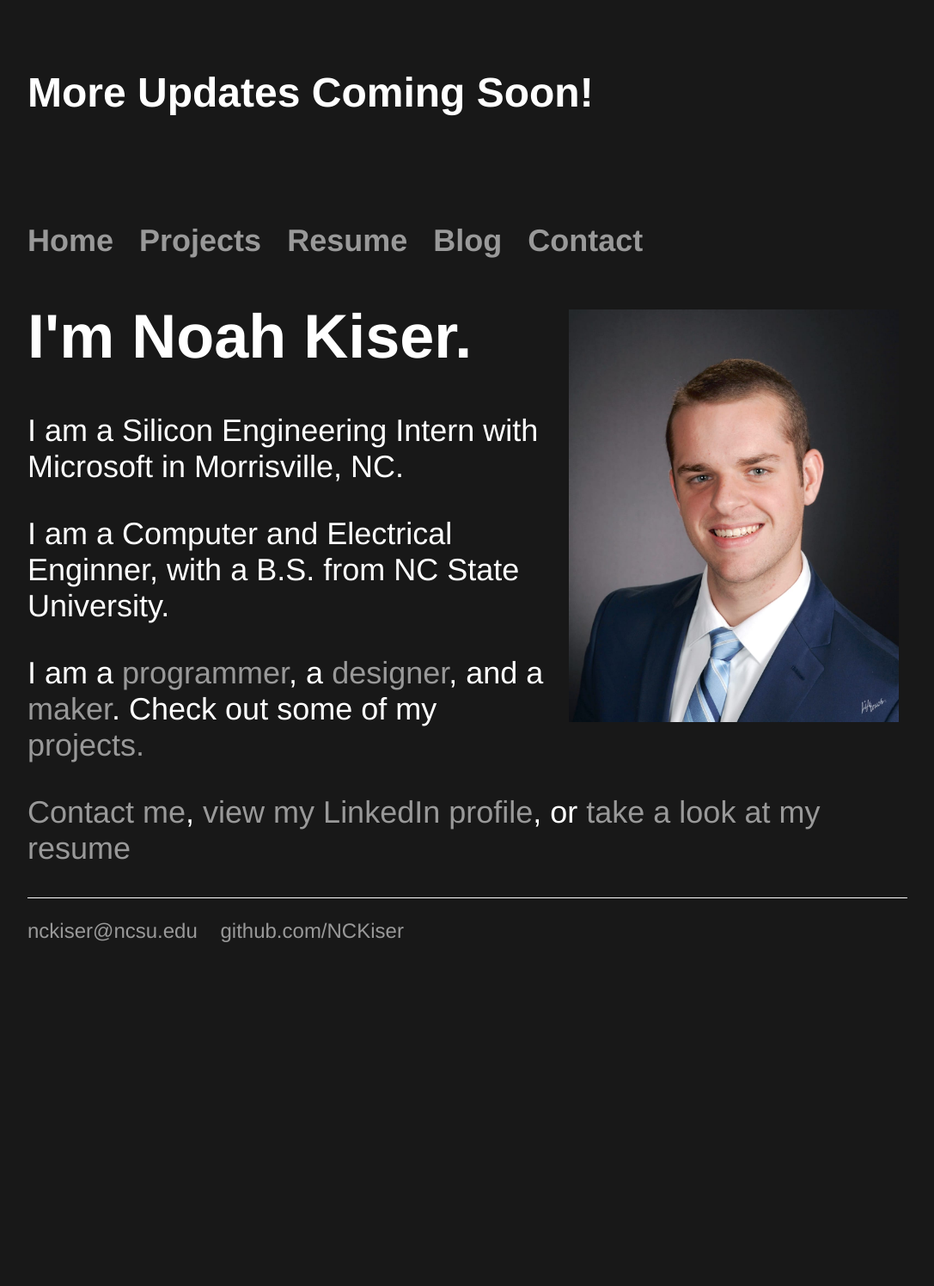
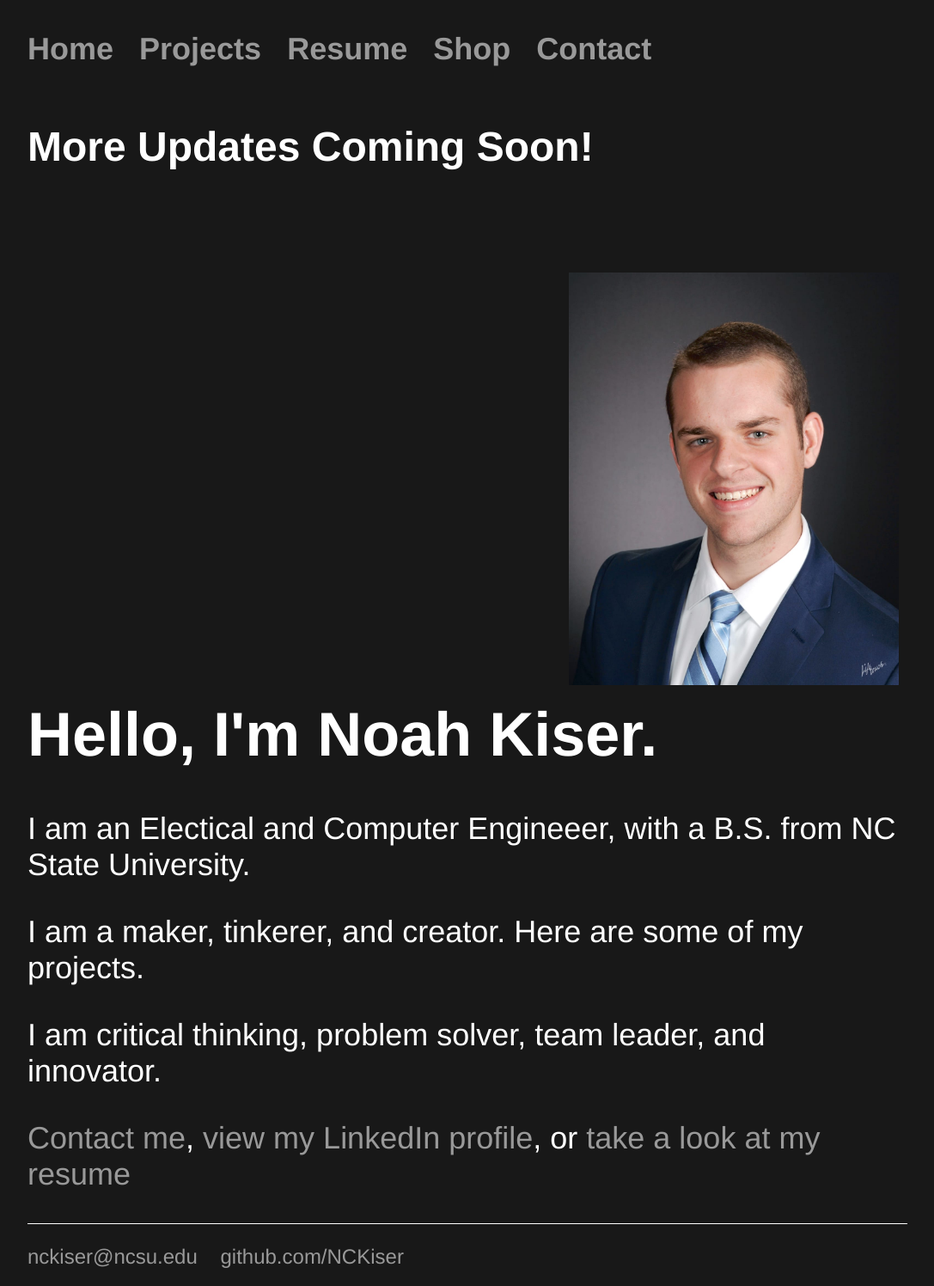
Before and after one commit to NCKiser/NCKiser.github.io, a Jekyll site: the page built from index.html, in a window 1280 px wide. Shown: the whole page at 86% size, without its empty margins (96-1183 px from the left). Built offline with Jekyll 4.4.1, drawn with Linux system fonts in a browser that asks for light colours; before the commit the page ends 1117 px from its top, so only the background shows below that.

Commit message:
Updated Front Page Blurbs

```diff
--- a/_layouts/default.html
+++ b/_layouts/default.html
@@ -6,20 +6,19 @@
 			<link rel="stylesheet" type="text/css" href="/css/main.css">
 		</head>
 		<body>
-		<br>
-			<h1> More Updates Coming Soon! </h1>
-		<br>
-		<br>
-            <div class="nav" style="border: none">
+
+            <div class="nav" style="border: none" >
                 <ul>
                     <li><a href="/">Home</a></li>
                     <li><a href="/projects">Projects</a></li>
                     <li><a href="/resume">Resume</a></li>
-                    <li><a href="/blog">Blog</a></li>
+                    <li><a href="/shop">Shop</a></li>
                     <li><a href="/contact">Contact</a></li>
                 </ul>
             </div>
-
+			<br>
+			<h1> More Updates Coming Soon! </h1>
+			<br>
 			<div class="container" >
 
 			{{ content }}
@@ -27,7 +26,7 @@
 			</div><!-- /.container -->
 			<div class="footer">
 	    		<ul>
-	        		<li><a href="mailto:nckiser@ncsu.edu">nckiser@ncsu.edu</a></li>
+	        		<li><a href="mailto:contact@noahkiser.com">nckiser@ncsu.edu</a></li>
 	        		<li><a href="https://github.com/NCKiser">github.com/NCKiser</a></li>
 				</ul>
 			</div>
--- a/index.html
+++ b/index.html
@@ -6,9 +6,9 @@ title: Noah Kiser Homepage
     <img src="assets/ResumePic.jpg" width="100%"/>
 </div>
 <div class="blurb" style="min-height:5.5in;">
-    <h1><span style="display:inline-block;">I'm Noah Kiser.</span></h1>
-    <p>I am a Silicon Engineering Intern with Microsoft in Morrisville, NC.</p>
-    <p>I am a Computer and Electrical Enginner, with a B.S. from NC State University.</p>
-    <p>I am a <a href="/projects">programmer</a>, a <a href="/projects">designer</a>, and a <a href="/projects">maker</a>. Check out some of my <a href="/projects">projects.</a></p>
+    <h1><span style="display:inline-block;">Hello, I'm Noah Kiser.</span></h1>
+    <p>I am an Electical and Computer Engineeer, with a B.S. from NC State University.</p>
+    <p>I am a maker, tinkerer, and creator. Here are  <a href="/projects"></a>some of my projects</a>.</p>
+    <p>I am critical thinking, problem solver, team leader, and innovator.</p>
     <p><a href="/contact">Contact me</a>, <a href="https://www.linkedin.com/in/noah-kiser-31432712b/">view my LinkedIn profile</a>, or <a href="/resume">take a look at my resume</a></p>
 </div>
```
Also changed, not shown: assets/logo_large.png, assets/logo_large_inverted.png (added).
